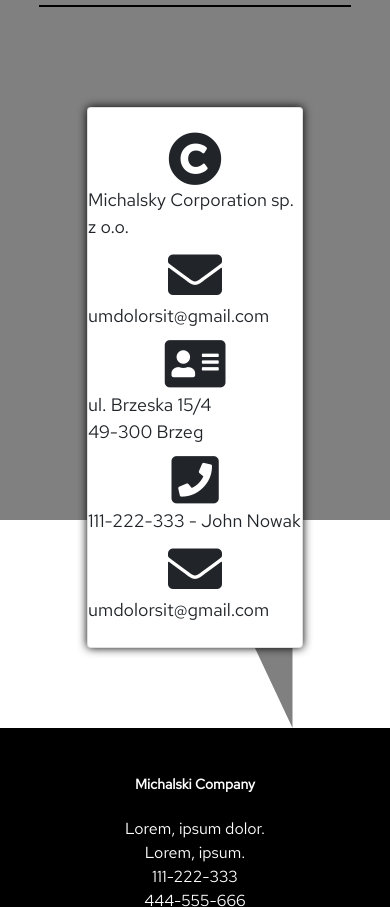
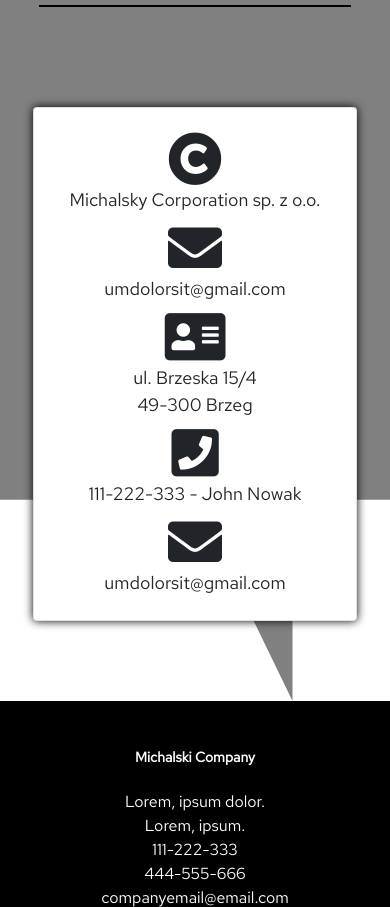
Before and after one commit to emas94/lukash, a plain HTML site: page index.html in a window 390 px wide. Shown: the part 6484-7391 px from the top of the page. Drawn offline with nearby package versions, Linux system fonts and the light colour scheme; a web font is replaced by a local one.

Commit message:
update contact

```diff
--- a/index.html
+++ b/index.html
@@ -291,7 +291,7 @@
       <div class="line"></div>
     </div>
     <div class="container pb-50px  mt-100px">
-      <div class="card ml-auto mr-auto mt-8p " style="width: 60%;">
+      <div class="card ml-auto mr-auto mt-8p">
         <div class="row mt-4  justify-content-center">
           <div class="col-sm-1 text-center p-0 "><i class="fas fa-3x fa-copyright"></i></div>
           <div class="col-sm-5   m mt-auto mb-auto">Michalsky Corporation sp. z o.o.</div>
--- a/style/style.css
+++ b/style/style.css
@@ -285,6 +285,10 @@ nav.sticky {
   ;
 }
 
+.contact .container .card {
+  width: 70%;
+}
+
 .contact .BGC {
 
   clip-path: polygon(0% 0%, 100% 0%, 100% 75%, 75% 75%, 75% 100%, 50% 75%, 0% 75%);
@@ -411,4 +415,12 @@ nav.sticky {
     height: 200px;
     width: 200px;
   }
+
+  .contact .container .card {
+    width: 90%;
+  }
+
+  .contact .container .card .row {
+    text-align: center;
+  }
 }
```
